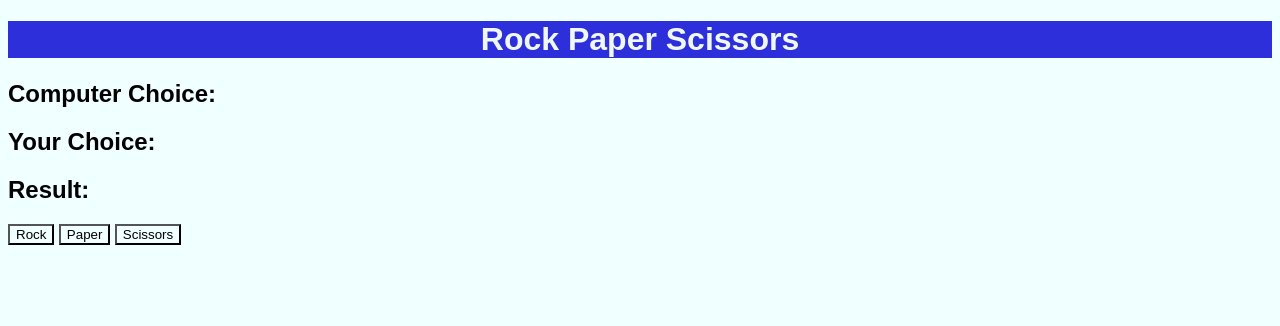
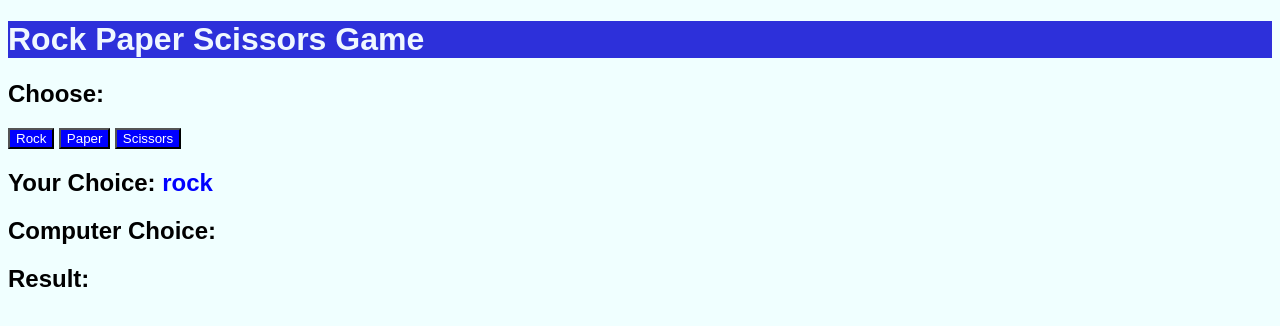
Before and after one commit to destineevaldivia/techtonica-assignments-, a plain HTML site: page MyGame/index.html in a window 1280 px wide. Both pictures are taken after a click on the button "Rock". Drawn offline with Linux system fonts and the light colour scheme.

Commit message:
added functionality to buttons

```diff
--- a/MyGame/game.js
+++ b/MyGame/game.js
@@ -1,41 +1,22 @@
-//grab all Displays
+//Grab display titles
+let displayYourChoice = document.getElementById("your-choice");
 let displayComputerChoice = document.getElementById('computer-choice');
-let displayYourChoice = document.getElementById('your-choice');
-let displayResults = document.getElementById('result');
-//grab all possible choices
-let possibleChoices = document.getElementsByClassName('button');
-// grab each button choice
-let rockBtn = document.getElementById('rock');
-let paperBtn = document.getElementById('paper');
-let scissorsBtn = document.getElementById('scissors');
+let displayResults = document.getElementById("result");
+//grab all buttons
+let displayBtns = document.querySelectorAll('.buttons');
+//Add Event listener to the buttons and manipulate
+let yourChoice;
 
-//add event listeners
-rockBtn.addEventListener("click", (event) => {
+displayBtns.forEach(displayBtns => displayBtns.addEventListener('click', (event) => {
+    yourChoice = event.target.id
+    displayYourChoice.innerHTML = yourChoice;
+}));
 
-});
-
-paperBtn.addEventListener("click", (event) => {
-
-});
-
-scissorsBtn.addEventListener("click", (event) => {
-
-});
-
-
-
-
-//possibleChoices.addEventListener("click", (event) => {
-
-
-    //yourChoice = display your choice
-    //generate computer choice
-// })
-
+//generate computer choice
 function generateComputerChoice() {
-    // let randomNumber = Math.floor(Math.random() * 3)//or you can use possible choices
+    let randomNumber = Math.floor(Math.random() * 3);
 }
-
+generateComputerChoice();
 
  //results function
 
--- a/MyGame/index.html
+++ b/MyGame/index.html
@@ -8,16 +8,20 @@
 </head>
 <body>
     <div>
-        <h1> Rock Paper Scissors </h1>
+        <h1> Rock Paper Scissors Game </h1>
     </div>
 
-    <h2>Computer Choice:<span id="computer-choice"></span></h2>
-    <h2>Your Choice:<span id="your"></span></h2>
-    <h2>Result:<span id="result"></span></h2>
+    <h2>Choose:</h2>
+        <button class="buttons" id="rock">Rock</button>
+        <button class="buttons" id="paper">Paper</button>
+        <button class="buttons" id="scissors">Scissors</button>
 
-    <button className="button" id="rock">Rock</button>
-    <button className="button" id="paper">Paper</button>
-    <button className="button" id="scissors">Scissors</button>
+    <div>
+        <h2> Your Choice: <span id = "your-choice"></span></h2>
+        <h2> Computer Choice: <span id="computer-choice"></span></h2>
+        <h2> Result: <span id = "result"></span></h2>
+    </div>
+
+<script src="game.js"></script>
 </body>
-<script src="portfolio.js"></script>
 </html>
--- a/MyGame/styles.css
+++ b/MyGame/styles.css
@@ -1,10 +1,20 @@
 * {
     background-color: azure;
     font-family: fantasy;
+
 }
 
 h1 {
     color: aliceblue;
     background-color: rgb(45, 48, 218);
-    text-align: center;
 }
+
+span {
+    color: blue;
+}
+
+button {
+    background-color: blue;
+    color: white;
+
+}
```
